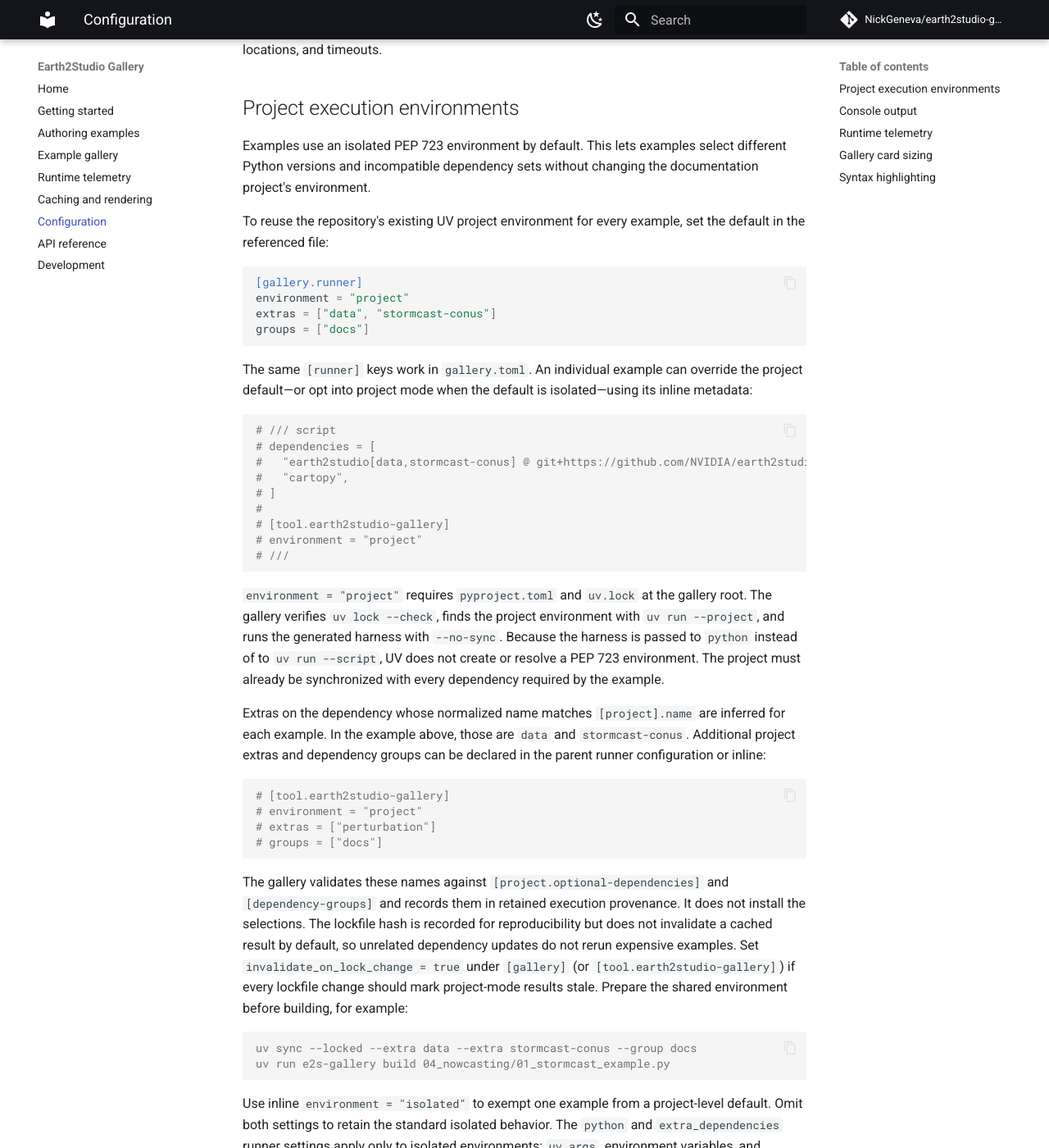
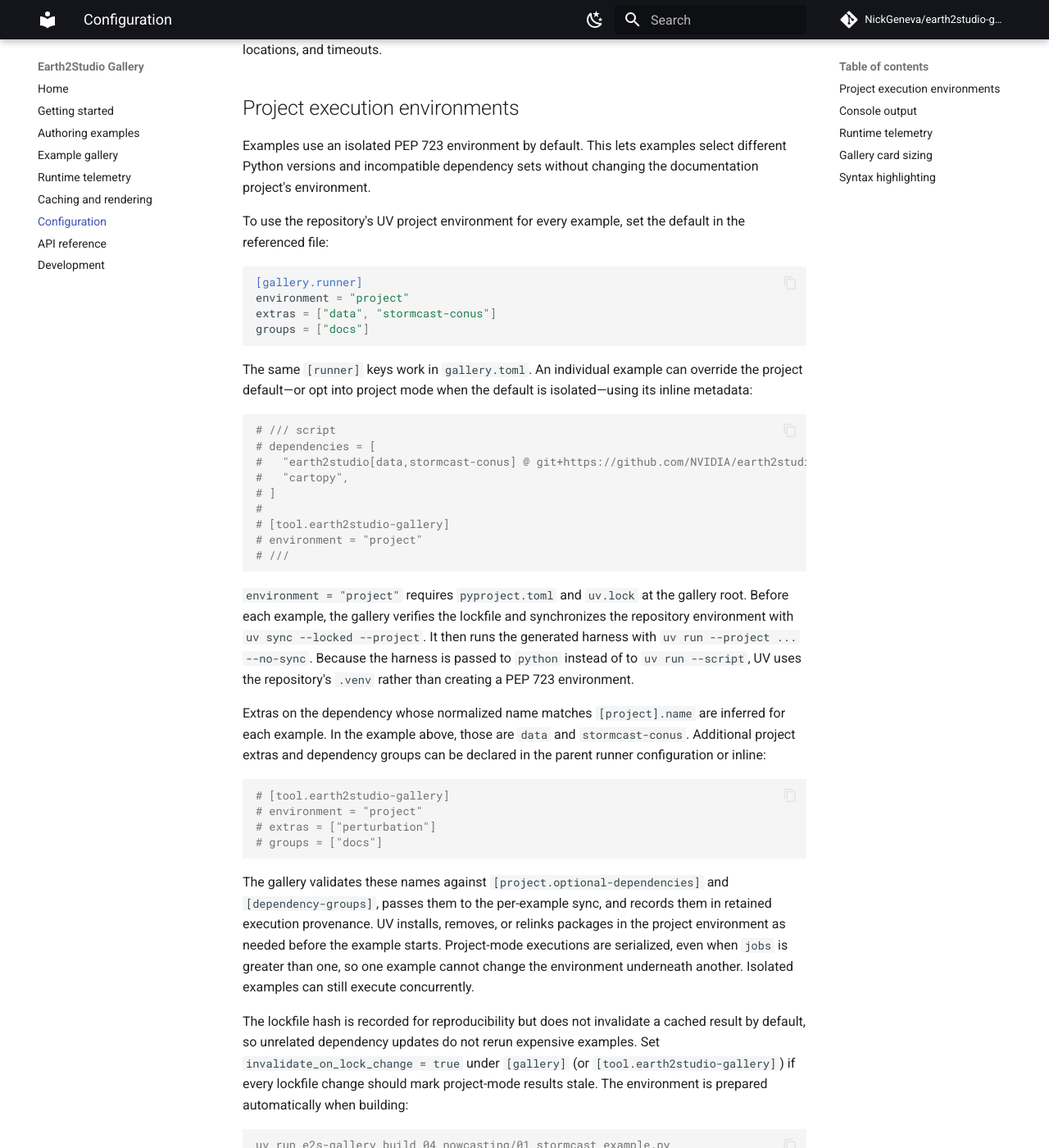
Before and after one commit to NickGeneva/earth2studio-gallery, an MkDocs documentation site: the page built from docs/configuration.md, in a window 1280 px wide and 1400 px high, scrolled down 2852 px. Shown: the whole window at 82% size. Built offline with MkDocs 1.6.1 and Material for MkDocs 9.7.7, drawn with Linux system fonts in a browser that asks for light colours; comment, search, counter and statistics services are not loaded; some of the changed text lies outside the part shown.

Commit message:
Sync project environments per example

````diff
--- a/docs/configuration.md
+++ b/docs/configuration.md
@@ -55,11 +55,11 @@
 | `jobs` | Concurrent examples; keep at `1` for a single GPU |
 | `timeout` | Maximum seconds for each example |
 | `environment` | Execution mode for examples: `isolated` (default) or `project` |
-| `extras` | Project extras expected in an already-synchronized project environment |
-| `groups` | Dependency groups expected in an already-synchronized project environment |
+| `extras` | Project extras synchronized before running an example in project mode |
+| `groups` | Dependency groups synchronized before running an example in project mode |
 | `python` | UV Python request for examples without their own constraint |
 | `extra_dependencies` | Dependencies layered onto inherited example metadata |
-| `uv_args` | Additional arguments passed to `uv run` |
+| `uv_args` | Additional UV arguments; also passed to project-mode synchronization |
 | `env` | Environment variables supplied to the example process |
 | `cache_output_directory` | Retain the complete execution output directory; defaults to `false` |
 | `invalidate_on_lock_change` | Mark project-mode results stale when `uv.lock` changes; defaults to `false` |
@@ -108,8 +108,8 @@
 Python versions and incompatible dependency sets without changing the documentation project's
 environment.
 
-To reuse the repository's existing UV project environment for every example, set the default in
-the referenced file:
+To use the repository's UV project environment for every example, set the default in the
+referenced file:
 
 ```toml
 [gallery.runner]
@@ -133,11 +133,11 @@
 # ///
 ```
 
-`environment = "project"` requires `pyproject.toml` and `uv.lock` at the gallery root. The
-gallery verifies `uv lock --check`, finds the project environment with `uv run --project`, and
-runs the generated harness with `--no-sync`. Because the harness is passed to `python` instead
-of to `uv run --script`, UV does not create or resolve a PEP 723 environment. The project must
-already be synchronized with every dependency required by the example.
+`environment = "project"` requires `pyproject.toml` and `uv.lock` at the gallery root. Before
+each example, the gallery verifies the lockfile and synchronizes the repository environment with
+`uv sync --locked --project`. It then runs the generated harness with
+`uv run --project ... --no-sync`. Because the harness is passed to `python` instead of to
+`uv run --script`, UV uses the repository's `.venv` rather than creating a PEP 723 environment.
 
 Extras on the dependency whose normalized name matches `[project].name` are inferred for each
 example. In the example above, those are `data` and `stormcast-conus`. Additional project extras
@@ -151,15 +151,19 @@
 ```
 
 The gallery validates these names against `[project.optional-dependencies]` and
-`[dependency-groups]` and records them in retained execution provenance. It does not install
-the selections. The lockfile hash is recorded for reproducibility but does not invalidate a
-cached result by default, so unrelated dependency updates do not rerun expensive examples.
-Set `invalidate_on_lock_change = true` under `[gallery]` (or
-`[tool.earth2studio-gallery]`) if every lockfile change should mark project-mode results stale.
-Prepare the shared environment before building, for example:
+`[dependency-groups]`, passes them to the per-example sync, and records them in retained
+execution provenance. UV installs, removes, or relinks packages in the project environment as
+needed before the example starts. Project-mode executions are serialized, even when `jobs` is
+greater than one, so one example cannot change the environment underneath another. Isolated
+examples can still execute concurrently.
+
+The lockfile hash is recorded for reproducibility but does not invalidate a cached result by
+default, so unrelated dependency updates do not rerun expensive examples. Set
+`invalidate_on_lock_change = true` under `[gallery]` (or `[tool.earth2studio-gallery]`) if every
+lockfile change should mark project-mode results stale. The environment is prepared
+automatically when building:
 
 ```console
-uv sync --locked --extra data --extra stormcast-conus --group docs
 uv run e2s-gallery build 04_nowcasting/01_stormcast_example.py
 ```
 
````
Also changed, not shown: README.md (+6 -5 lines), docs/authoring.md (+8 -7 lines), docs/getting-started.md (+3 -3 lines), 2 other files.
